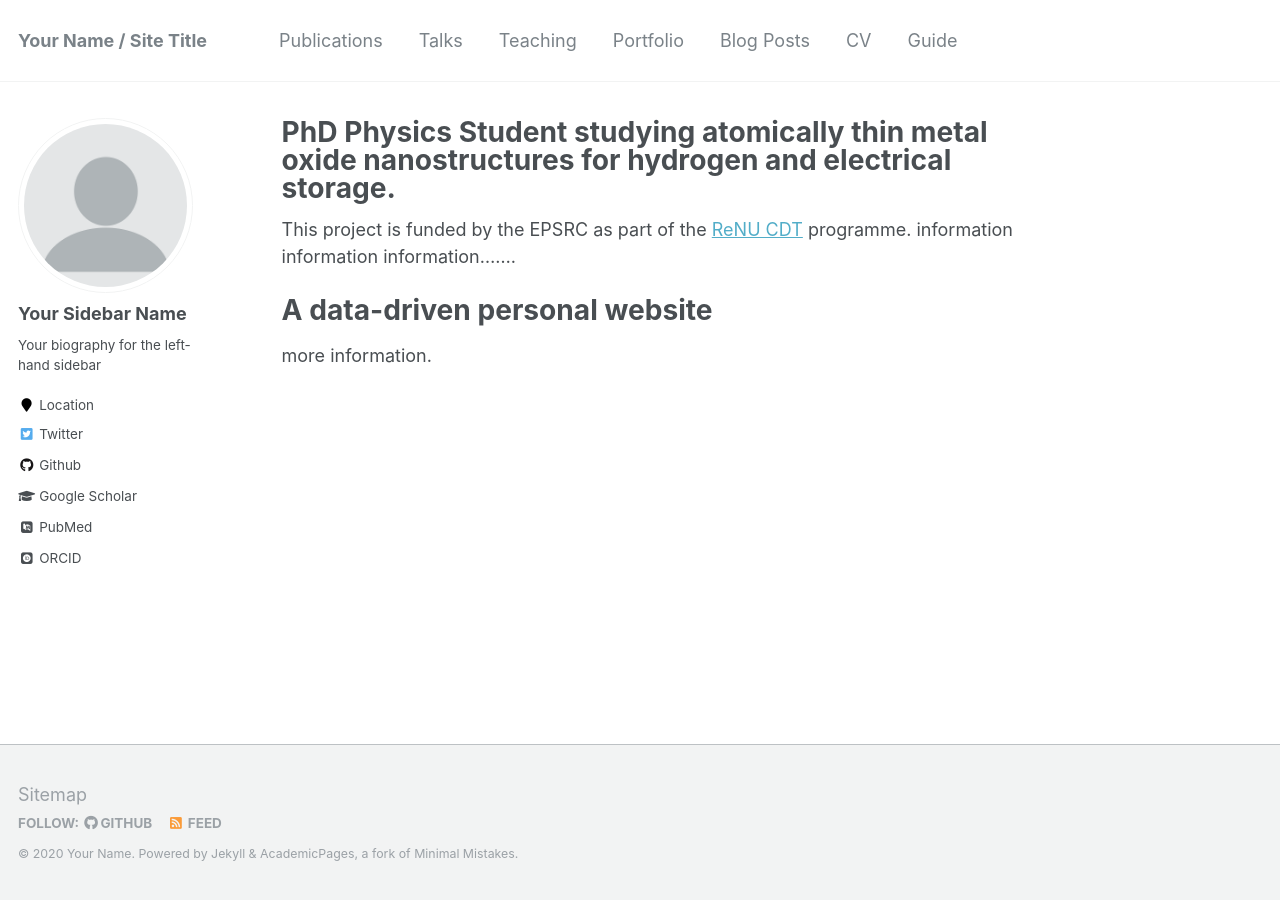
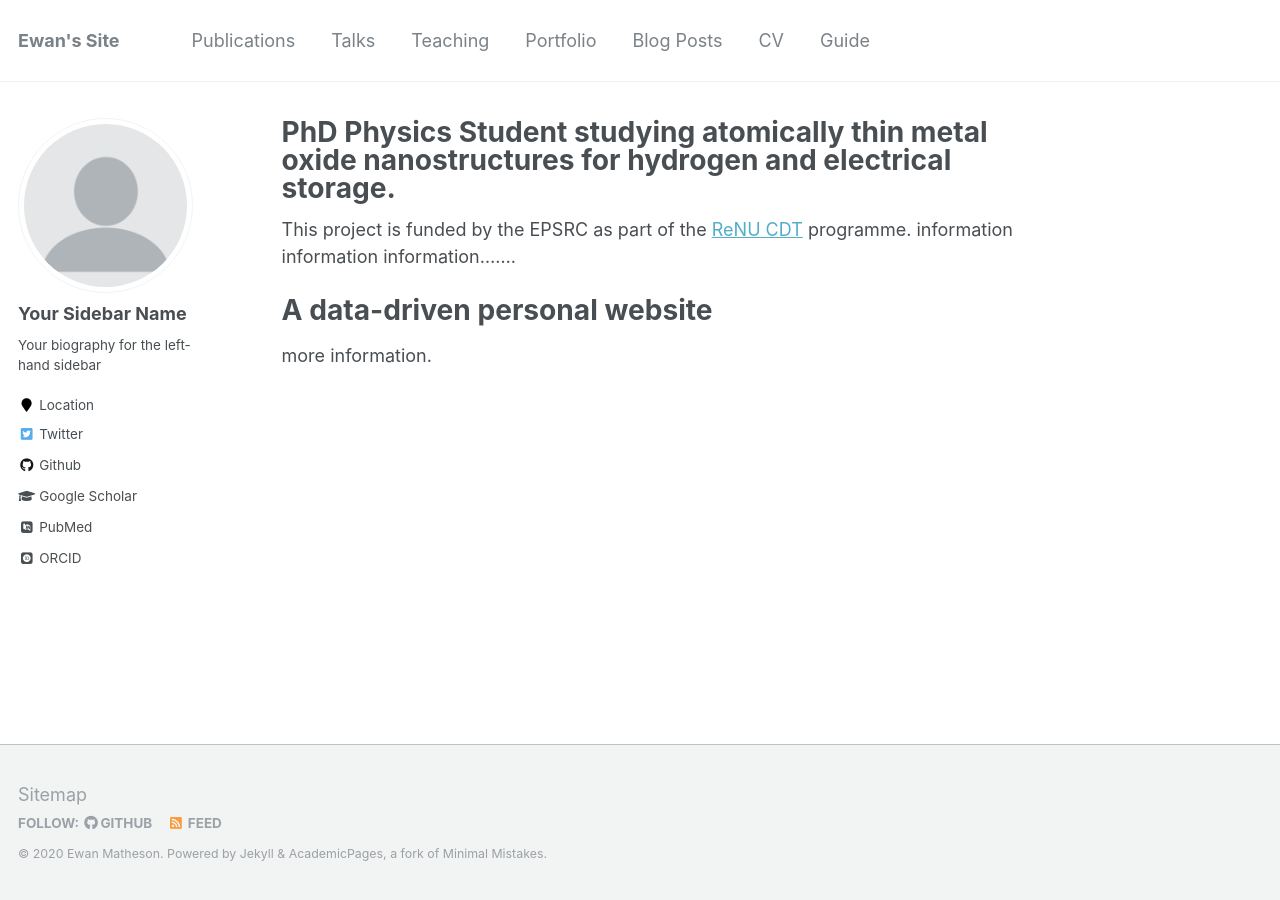
Before and after one commit to EwanMatheson/ewanmatheson.github.io, a Jekyll site: the page built from _pages/about.md, in a window 1280 px wide. Built offline with Jekyll 4.4.1, drawn with Linux system fonts in a browser that asks for light colours; some web fonts are replaced.

Commit message:
Update _config.yml

```diff
--- a/_config.yml
+++ b/_config.yml
@@ -7,13 +7,13 @@
 
 # Site Settings
 locale                   : "en-US"
-title                    : "Your Name / Site Title"
+title                    : "Ewan's Site"
 title_separator          : "-"
-name                     : &name "Your Name"
-description              : &description "personal description"
-url                      : https://academicpages.github.io # the base hostname & protocol for your site e.g. "https://mmistakes.github.io"
+name                     : &name "Ewan Matheson"
+description              : &description "PhD Student in Physics"
+url                      : https://ewanmatheson.github.io # the base hostname & protocol for your site e.g. "https://mmistakes.github.io"
 baseurl                  : "" # the subpath of your site, e.g. "/blog"
-repository               : "academicpages/academicpages.github.io"
+repository               : "EwanMatheson/ewanmatheson.github.io"
 teaser                   :  # filename of teaser fallback teaser image placed in /images/, .e.g. "500x300.png"
 breadcrumbs              : false # true, false (default)
 words_per_minute         : 160
```
